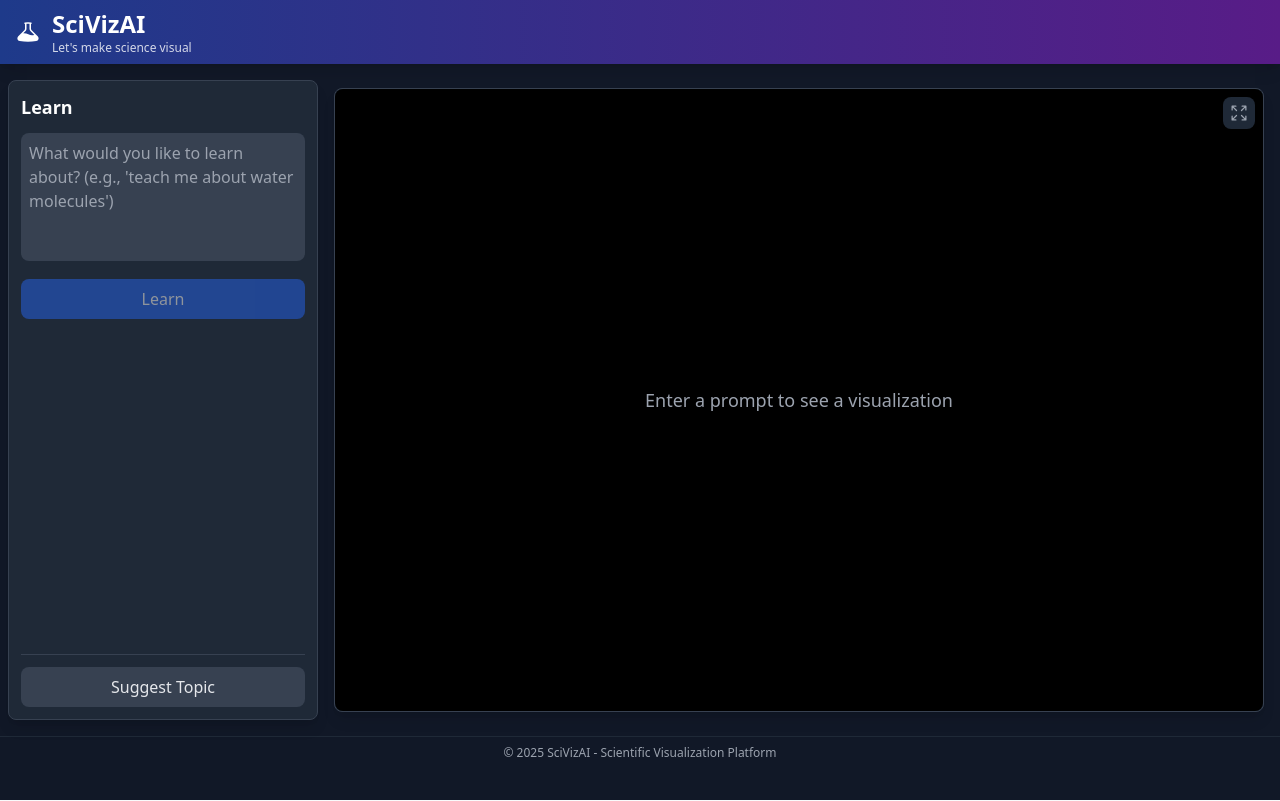
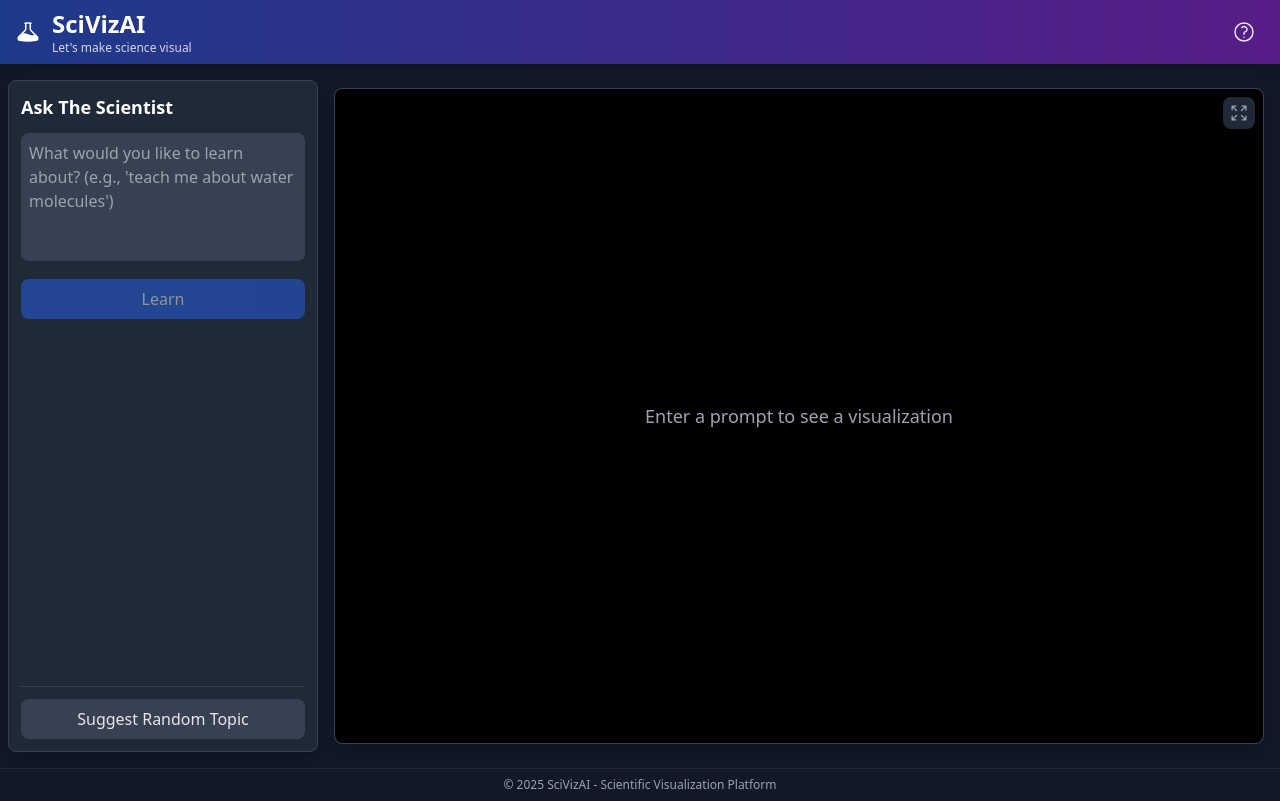
Before and after one commit to jakekinchen/moleculens, a Next.js app: page / in a window 1280 px wide. Built offline with nearby package versions, Linux system fonts and the light colour scheme.

Commit message:
add help modal, small fixes

```diff
--- a/src/components/layout/Header.tsx
+++ b/src/components/layout/Header.tsx
@@ -1,10 +1,15 @@
-import React from 'react';
+import React, { useState } from 'react';
 import { BeakerIcon } from '@heroicons/react/24/solid';
+import { QuestionMarkCircleIcon } from '@heroicons/react/24/outline';
+import { HelpModal } from '../modals/HelpModal';
 
 export const Header = () => {
+  const [isHelpOpen, setIsHelpOpen] = useState(false);
+
   return (
     <header className="bg-gradient-to-r from-blue-900 to-purple-900 text-white py-2 px-4 shadow-lg">
-      <div className="container mx-auto flex items-center gap-3">
+      <div className="container mx-auto flex items-center justify-between">
+        <div className="flex items-center gap-3">
           <div className="w-6 h-6">
             <BeakerIcon className="w-full h-full text-white" />
           </div>
@@ -13,6 +18,20 @@ export const Header = () => {
             <p className="text-xs opacity-80">Let&apos;s make science visual</p>
           </div>
         </div>
+
+        <button
+          onClick={() => setIsHelpOpen(true)}
+          className="p-2 text-gray-200 hover:text-white transition-colors rounded-full hover:bg-white/10"
+          aria-label="Help"
+        >
+          <QuestionMarkCircleIcon className="w-6 h-6" />
+        </button>
+
+        <HelpModal
+          isOpen={isHelpOpen}
+          onClose={() => setIsHelpOpen(false)}
+        />
+      </div>
     </header>
   );
 };
--- /dev/null
+++ b/src/components/modals/HelpModal.tsx
@@ -0,0 +1,62 @@
+import React from 'react';
+import { XMarkIcon } from '@heroicons/react/24/outline';
+
+interface HelpModalProps {
+  isOpen: boolean;
+  onClose: () => void;
+}
+
+export const HelpModal: React.FC<HelpModalProps> = ({ isOpen, onClose }) => {
+  if (!isOpen) return null;
+
+  return (
+    <div className="fixed inset-0 z-50 overflow-y-auto">
+      <div className="flex items-center justify-center min-h-screen px-4 pt-4 pb-20 text-center">
+        <div className="fixed inset-0 transition-opacity bg-gray-900 bg-opacity-75" onClick={onClose} />
+
+        <div className="relative inline-block w-full max-w-2xl p-6 overflow-hidden text-left align-middle transition-all transform bg-gray-800 rounded-lg shadow-xl">
+          <div className="absolute top-4 right-4">
+            <button
+              onClick={onClose}
+              className="text-gray-400 hover:text-gray-300 transition-colors"
+            >
+              <XMarkIcon className="w-6 h-6" />
+            </button>
+          </div>
+
+          <h2 className="text-2xl font-semibold mb-4 text-white">
+            Welcome to SciVizAI
+          </h2>
+
+          <div className="space-y-4 text-gray-300">
+            <p>
+              SciVizAI helps you learn chemistry through interactive 3D visualizations.
+              Simply describe what you want to learn about, and we'll generate a 3D model
+              that you can explore.
+            </p>
+
+            <h3 className="text-lg font-semibold text-white mt-6">How to use:</h3>
+            <ol className="list-decimal list-inside space-y-2">
+              <li>Type what you want to learn about in the input box (or use "Suggest Topic")</li>
+              <li>Click "Learn" to generate a 3D visualization</li>
+              <li>Interact with the model:
+                <ul className="list-disc list-inside ml-6 mt-1 text-gray-400">
+                  <li>Click and drag to rotate</li>
+                  <li>Scroll to zoom in/out</li>
+                  <li>Right-click and drag to pan</li>
+                </ul>
+              </li>
+              <li>Use the expand button to view the model in full screen</li>
+              <li>Download the visualization to view it offline</li>
+            </ol>
+
+            <p className="mt-6">
+              Try starting with simple molecules like "water" or "methane" and work your
+              way up to more complex structures!
+            </p>
+          </div>
+        </div>
+      </div>
+    </div>
+  );
+};
--- a/src/components/panels/InputPanel.tsx
+++ b/src/components/panels/InputPanel.tsx
@@ -298,8 +298,8 @@ export const InputPanel: React.FC<InputPanelProps> = ({ onVisualizationUpdate, o
   };
 
   return (
-    <div className="bg-gray-800 rounded-lg shadow-lg p-3 h-full border border-gray-700 flex flex-col">
-      <h2 className="text-lg font-semibold mb-3 text-white">Learn</h2>
+    <div className="h-[calc(100vh-8rem)] bg-gray-800 rounded-lg shadow-lg p-3 border border-gray-700 flex flex-col">
+      <h2 className="text-lg font-semibold mb-3 text-white">Ask The Scientist</h2>
       <form onSubmit={handleSubmit} className="space-y-3 flex-grow">
         <textarea
           value={query}
@@ -357,7 +357,7 @@ export const InputPanel: React.FC<InputPanelProps> = ({ onVisualizationUpdate, o
           className="w-full bg-gray-700 text-gray-200 py-2 px-3 rounded-lg hover:bg-gray-600
             transition focus:ring-2 focus:ring-gray-500 focus:ring-offset-2 focus:ring-offset-gray-800"
         >
-          Suggest Topic
+          Suggest Random Topic
         </button>
       </div>
     </div>
--- a/src/components/panels/LoadingFacts.tsx
+++ b/src/components/panels/LoadingFacts.tsx
@@ -46,9 +46,10 @@ const SCIENCE_FACTS = [
 
 interface LoadingFactsProps {
   isVisible: boolean;
+  showFacts?: boolean;
 }
 
-export const LoadingFacts: React.FC<LoadingFactsProps> = ({ isVisible }) => {
+export const LoadingFacts: React.FC<LoadingFactsProps> = ({ isVisible, showFacts = true }) => {
   // Use a stable initial value (0) and then randomize after mount
   const [currentFactIndex, setCurrentFactIndex] = useState(0);
   const [isTransitioning, setIsTransitioning] = useState(false);
@@ -82,12 +83,14 @@ export const LoadingFacts: React.FC<LoadingFactsProps> = ({ isVisible }) => {
       transition-opacity duration-300 ${isVisible ? 'opacity-100' : 'opacity-0 pointer-events-none'}`}
     >
       <div className="animate-spin rounded-full h-16 w-16 border-t-2 border-b-2 border-blue-500 mb-8" />
-      <div className="max-w-md px-6">
-        <div className={`text-center transition-opacity duration-800 ${isTransitioning ? 'opacity-0' : 'opacity-100'}`}>
-          <p className="text-lg text-gray-300 font-medium">Did you know?</p>
-          <p className="mt-2 text-gray-400">{SCIENCE_FACTS[currentFactIndex]}</p>
+      {showFacts && (
+        <div className="max-w-md px-6">
+          <div className={`text-center transition-opacity duration-800 ${isTransitioning ? 'opacity-0' : 'opacity-100'}`}>
+            <p className="text-lg text-gray-300 font-medium">Did you know?</p>
+            <p className="mt-2 text-gray-400">{SCIENCE_FACTS[currentFactIndex]}</p>
+          </div>
         </div>
-      </div>
+      )}
     </div>
   );
 };
--- a/src/components/panels/VisualizationPanel.tsx
+++ b/src/components/panels/VisualizationPanel.tsx
@@ -146,7 +146,11 @@ export const VisualizationPanel: React.FC<VisualizationPanelProps> = ({
         ${isExpanded ? 'fixed inset-0 z-50 m-0' : 'absolute inset-0 m-2'}`}
       >
         <div className="w-full h-full bg-black rounded-lg overflow-hidden relative">
-          <LoadingFacts isVisible={isLoading || isTransitioning} />
+          {/* Show fun facts only during Learn request loading */}
+          <LoadingFacts isVisible={isLoading && !isTransitioning} showFacts={true} />
+
+          {/* Show spinner only during transitions */}
+          <LoadingFacts isVisible={isTransitioning} showFacts={false} />
 
           {!isLoading && !isTransitioning && (
             <button
--- a/src/pages/index.tsx
+++ b/src/pages/index.tsx
@@ -12,9 +12,8 @@ const Home: NextPage = () => {
   return (
     <div className="min-h-screen flex flex-col bg-gray-900">
       <Header />
-
-      <main className="container mx-auto px-2 py-4 relative h-[calc(100vh-8rem)] min-h-[calc(100vh-8rem)] max-h-[calc(100vh-8rem)]">
-        <div className="grid grid-cols-12 gap-2 h-full">
+      <main className="container mx-auto px-2 py-4 flex-grow">
+        <div className="grid grid-cols-12 gap-2 h-[calc(100vh-8rem)]">
           <div className="col-span-3">
             <InputPanel
               onVisualizationUpdate={setCurrentScript}
@@ -29,7 +28,6 @@ const Home: NextPage = () => {
           </div>
         </div>
       </main>
-
       <Footer />
     </div>
   );
```
Lines whose indentation alone changed are shown as unchanged.
